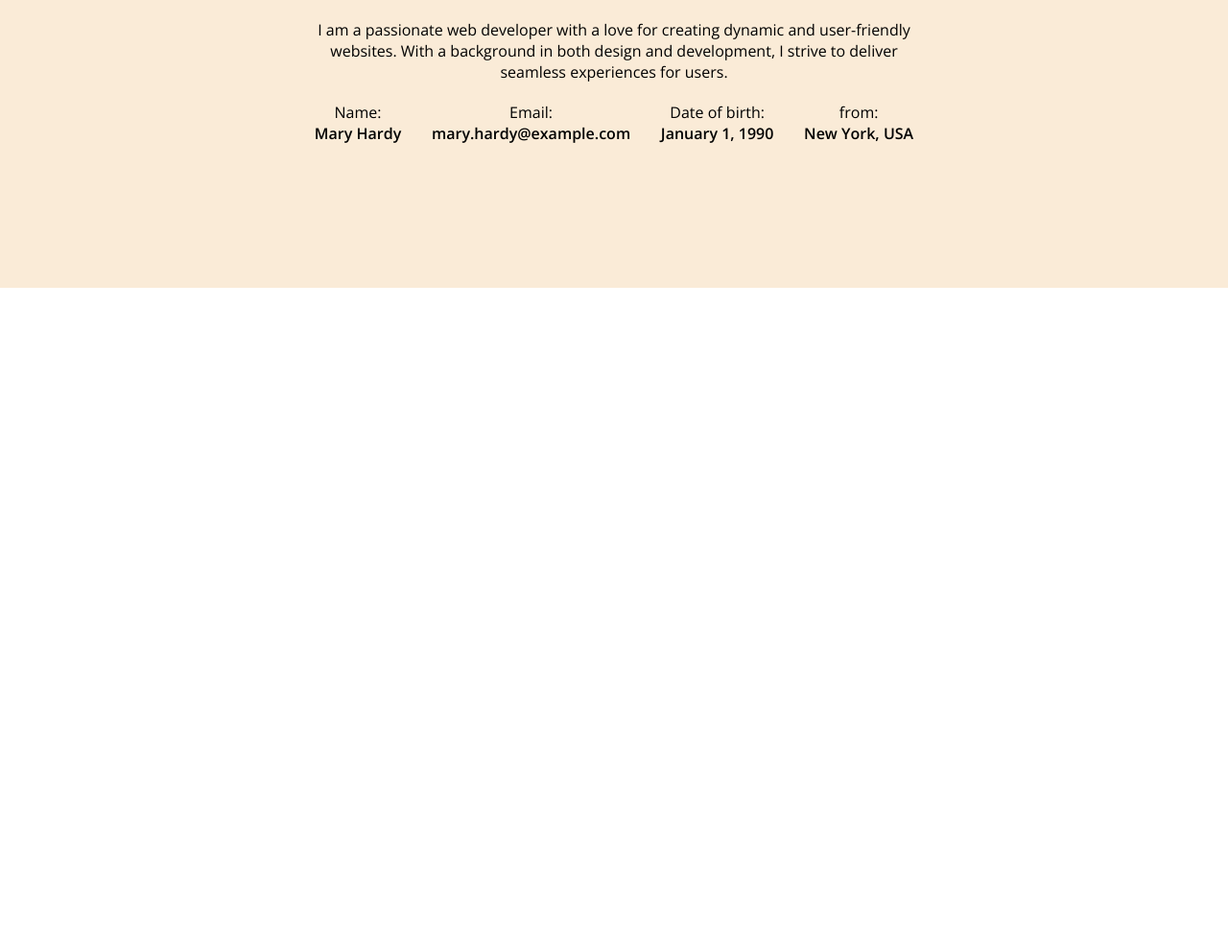
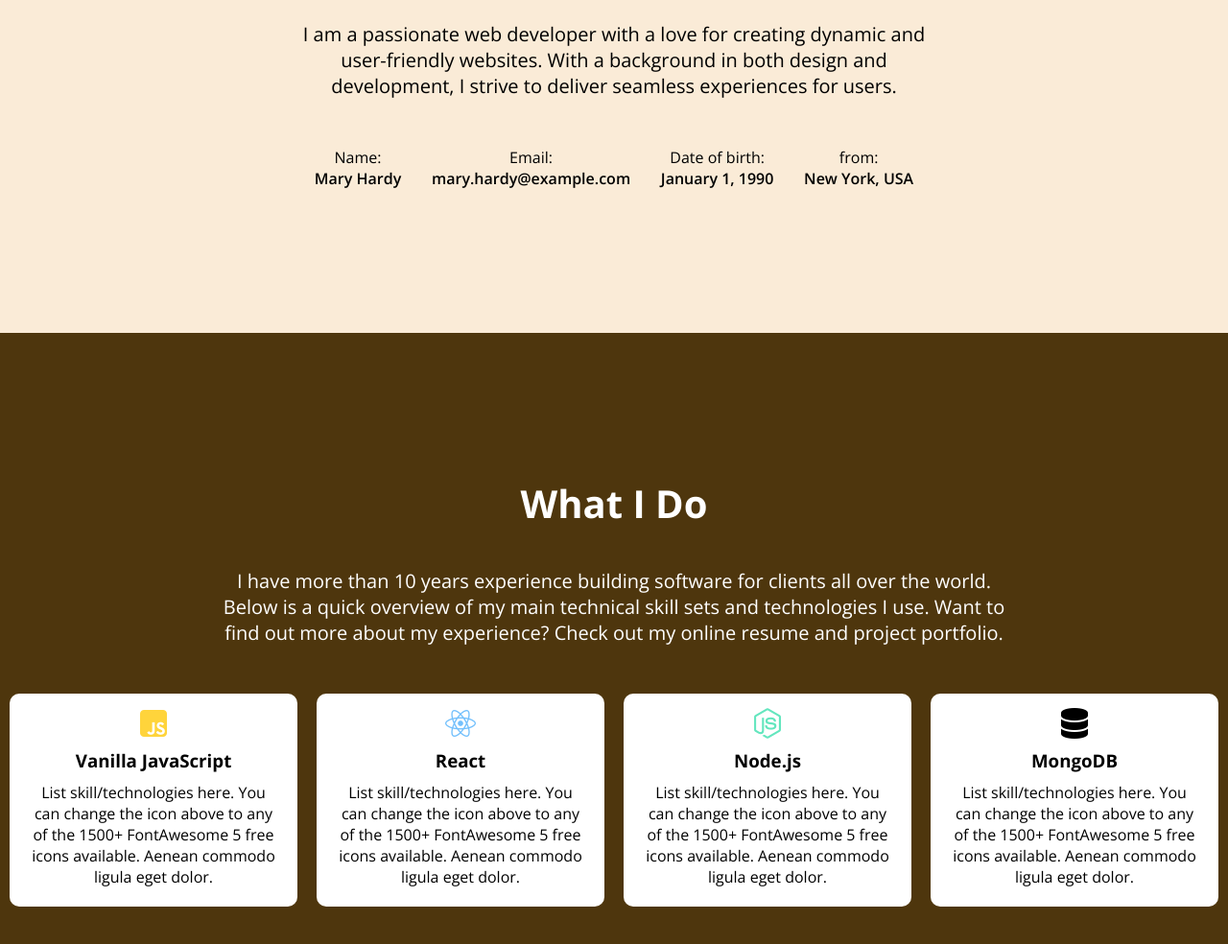
Before and after one commit to Gigawashudas/django-assignment-module-11, a plain HTML site: page index.html in a window 1280 px wide. Shown: the part 1034-2018 px from the top of the page at 96% size. Before the commit the page ends 1334 px from the top, so only its background shows below. Drawn offline with nearby package versions, Linux system fonts and the light colour scheme.

Commit message:
about added

```diff
--- a/index.html
+++ b/index.html
@@ -11,6 +11,7 @@
       rel="stylesheet"
     />
     <link rel="stylesheet" href="styles.css" />
+    <script src="https://kit.fontawesome.com/0eecd22d19.js" crossorigin="anonymous"></script>
   </head>
   <body class="open-sans-normal">
     <header>
@@ -18,7 +19,7 @@
         <h2>Ma<span>r</span>y</h2>
         <ul class="navigation">
           <li><a href="#about">About Me</a></li>
-          <li><a href="#">Projects</a></li>
+          <li><a href="#skill">Skills</a></li>
           <li><a href="#">Contact</a></li>
           <li><button class="btn-primary">Hire Me</button></li>
         </ul>
@@ -68,6 +69,33 @@
           </div>
         </div>
       </section>
+      <section class="skills" id="skill">
+        <h2 class="skill-title">What I Do</h2>
+        <p class="skill-description">I have more than 10 years experience building software for clients all
+        over the world. Below is a quick overview of my main technical skill sets and technologies I use. Want to find out more about my experience? Check out my online resume and project portfolio.</p>
+        <div class="skill-cards">
+          <div class="card">
+            <i class="js fa-brands fa-square-js fa-2xl" style="color: #FFD43B;"></i>
+            <h3>Vanilla JavaScript</h3>
+            <p>List skill/technologies here. You can change the icon above to any of the 1500+ FontAwesome 5 free icons available. Aenean commodo ligula eget dolor.</p>
+          </div>
+          <div class="card">
+            <i class="fa-brands fa-react fa-2xl" style="color: #74C0FC;"></i>
+            <h3>React</h3>
+            <p>List skill/technologies here. You can change the icon above to any of the 1500+ FontAwesome 5 free icons available. Aenean commodo ligula eget dolor.</p>
+          </div>
+          <div class="card">
+            <i class="fa-brands fa-node-js fa-2xl" style="color: #63E6BE;"></i>
+            <h3>Node.js</h3>
+            <p>List skill/technologies here. You can change the icon above to any of the 1500+ FontAwesome 5 free icons available. Aenean commodo ligula eget dolor.</p>
+          </div>
+          <div class="card">
+            <i class="fa-solid fa-database fa-2xl" style="color: #000000;"></i>
+            <h3>MongoDB</h3>
+            <p>List skill/technologies here. You can change the icon above to any of the 1500+ FontAwesome 5 free icons available. Aenean commodo ligula eget dolor.</p>
+          </div>
+        </div>
+      </section>
     </main>
     <footer></footer>
   </body>
--- a/styles.css
+++ b/styles.css
@@ -49,10 +49,14 @@ nav a {
   background-color: #000000;
   color: #ffffff;
   padding: 18px 35px;
-  border: none;
+  border: 1px solid #ffffff;
   border-radius: 5px;
   cursor: pointer;
   font-size: 20px;
+}
+
+.btn-primary:hover {
+  color: #ff0000;
 }
 
 nav h2 {
@@ -101,10 +105,14 @@ nav h2 span {
   background-color: #ffffff;
   color: #000000;
   padding: 18px 35px;
-  border: 1px solid #000000;
   border-radius: 5px;
   cursor: pointer;
   font-size: 20px;
+}
+
+.contact-btn:hover {
+  background-color: #000000;
+  color: #ff0000;
 }
 
 .hero-btn {
@@ -153,4 +161,50 @@ nav h2 span {
 
 .about-description{
   text-align: center;
+  font-size: 20px;
+  margin-bottom: 30px;
 }
+
+.skills{
+  padding: 150px 230px;
+  display: flex;
+  flex-direction: column;
+  gap: 20px;
+  align-items: center;
+  background-color: #4e360d;
+  color: #ffffff;
+}
+
+.skill-title{
+  font-size: 40px;
+  font-weight: 700;
+  margin-bottom: 20px;
+}
+
+.skill-description{
+  text-align: center;
+  font-size: 20px;
+  margin-bottom: 30px;
+}
+
+.skill-cards{
+  display: flex;;
+}
+
+.card {
+  background-color: #ffffff;
+  color: #000000;
+  padding: 20px;
+  border-radius: 10px;
+  margin: 0 10px;
+  width: 300px;
+  text-align: center;
+}
+
+.card i{
+  margin-bottom: 15px;
+}
+
+.card h3{
+  margin: 10px;
+}
```
